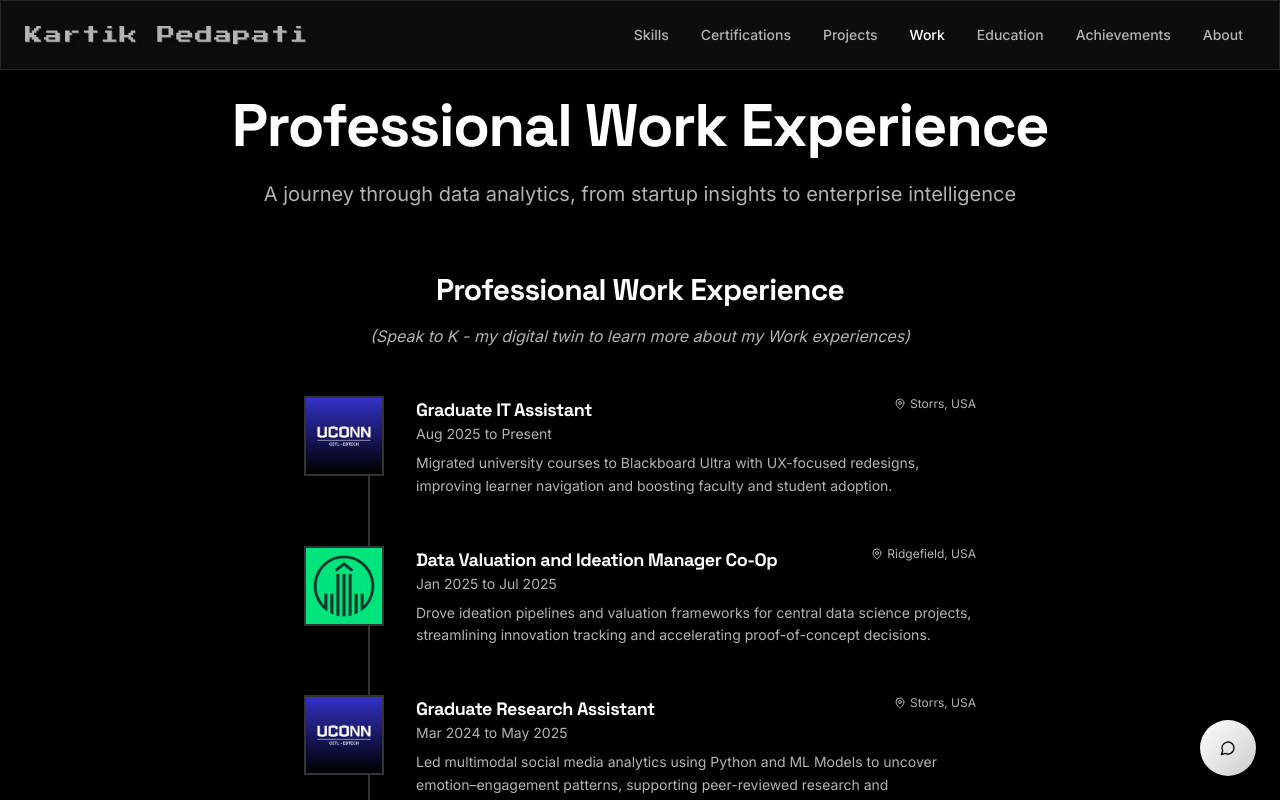
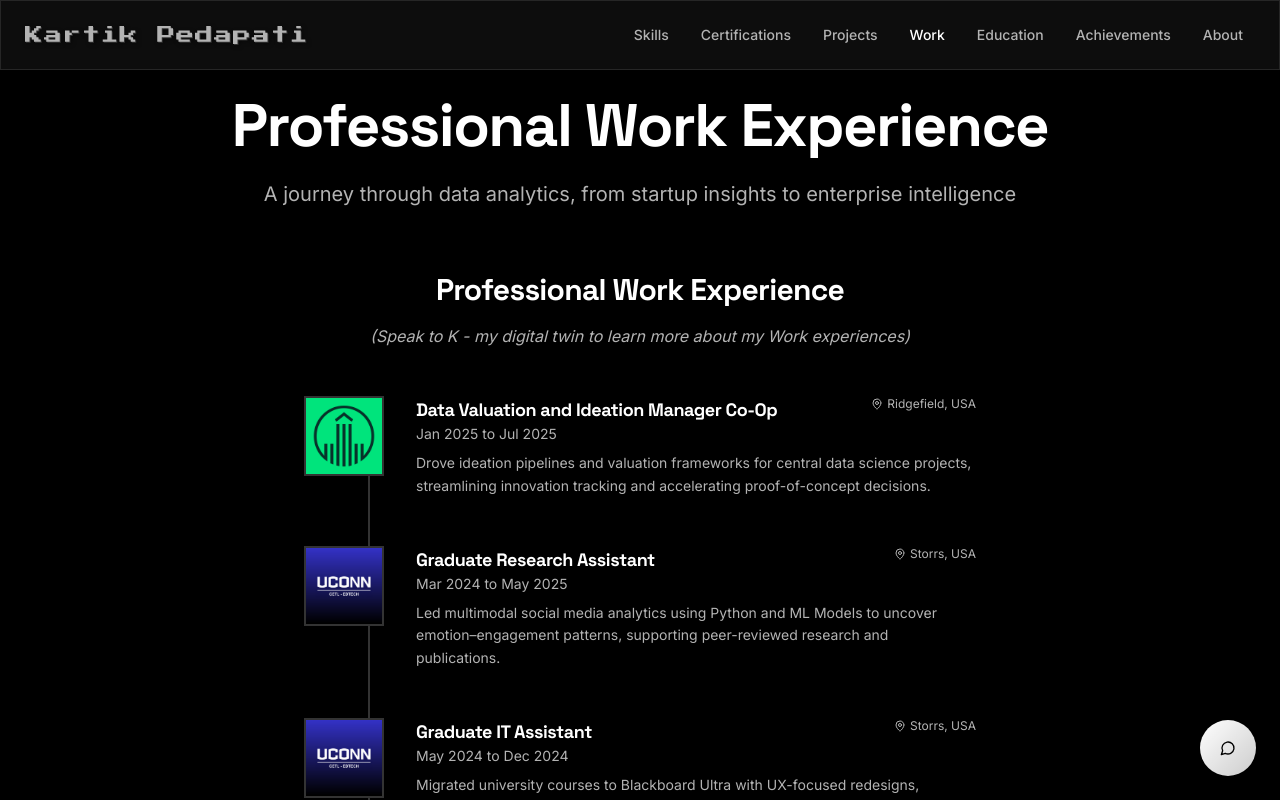
Before and after one commit to kartikgithubb/kartikgithubb.github.io, a React (Vite) app: page /experience in a window 1280 px wide. Shown: the top 800 px of the page. Built offline with nearby package versions, Linux system fonts and the light colour scheme.

Commit message:
Delete first experience
Remove the first work experience entry from the `src/pages/Experience.tsx` file.

```diff
--- a/src/pages/Experience.tsx
+++ b/src/pages/Experience.tsx
@@ -20,18 +20,6 @@ interface ExperienceItem {
   type: 'professional' | 'volunteer';
 }
 const professionalExperience: ExperienceItem[] = [{
-  id: 'current',
-  org: 'Center for Excellence in Teaching and Learning',
-  role: 'Graduate IT Assistant',
-  start: 'Aug 2025',
-  end: 'Present',
-  location: 'Storrs, USA',
-  description: 'Migrated university courses to Blackboard Ultra with UX-focused redesigns, improving learner navigation and boosting faculty and student adoption.',
-  highlights: ['Redesigned course interfaces for enhanced user experience', 'Improved faculty adoption rates through intuitive navigation design', 'Streamlined student learning workflows across multiple departments'],
-  skills: ['UX Design', 'Blackboard Ultra', 'Course Migration', 'User Experience', 'Educational Technology'],
-  logo: '/lovable-uploads/dfc69aa2-d17f-4e6f-98b7-c3832baca228.png',
-  type: 'professional'
-}, {
   id: 'boehringer',
   org: 'Boehringer Ingelheim',
   role: 'Data Valuation and Ideation Manager Co-Op',
```
